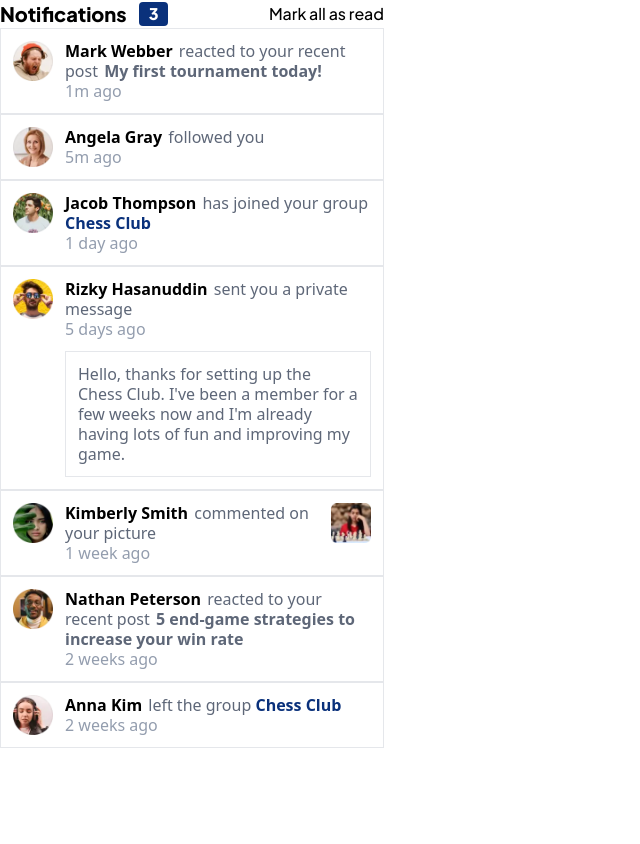
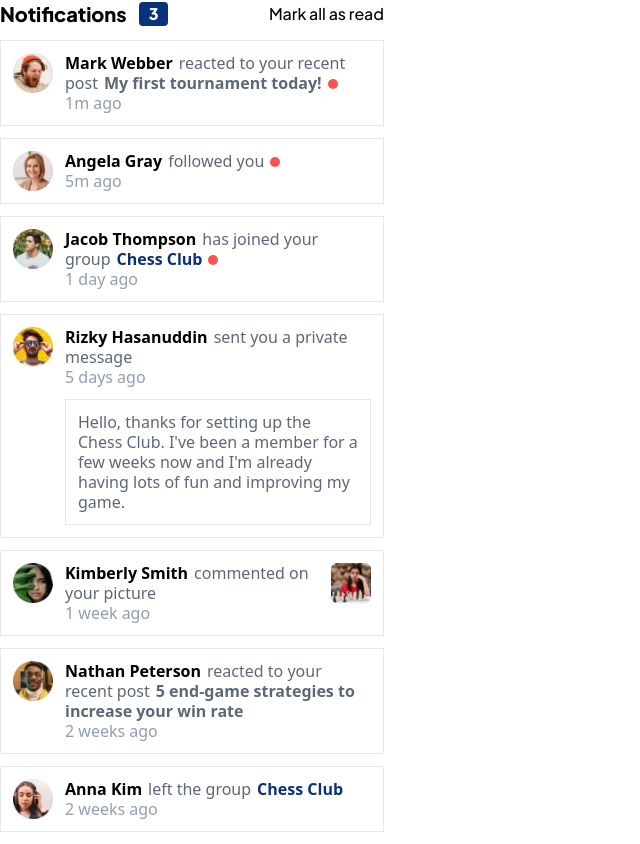
Before and after one commit to Brian-Lin-2/frontend-mentor-notifications, a React (Vite) app: page / in a window 1280 px wide. Shown: the whole page, without its empty margins (0-640 px from the left). Before the commit the page ends 800 px from the top, so only its background shows below. Built offline with nearby package versions, Linux system fonts and the light colour scheme.

Commit message:
Add unread icon and fix margin

```diff
--- a/src/App.jsx
+++ b/src/App.jsx
@@ -9,7 +9,7 @@ export default function App() {
       action: "reacted to your recent post",
       post: "My first tournament today!",
       time: "1m ago",
-      unread: 'true',
+      unread: true,
     },
     {
       type: "Follow",
@@ -17,7 +17,7 @@ export default function App() {
       profile: "/assets/images/avatar-angela-gray.webp",
       action: "followed you",
       time: "5m ago",
-      unread: 'true',
+      unread: true,
     },
     {
       type: "Group",
@@ -26,7 +26,7 @@ export default function App() {
       action: "has joined your group",
       group: "Chess Club",
       time: "1 day ago",
-      unread: 'true',
+      unread: true,
     },
     {
       type: "Message",
@@ -35,7 +35,7 @@ export default function App() {
       action: "sent you a private message",
       message: "Hello, thanks for setting up the Chess Club. I've been a member for a few weeks now and I'm already having lots of fun and improving my game.",
       time: "5 days ago",
-      unread: 'false',
+      unread: false,
     },
     {
       type: "Comment",
@@ -44,7 +44,7 @@ export default function App() {
       image: "/assets/images/image-chess.webp",
       action: "commented on your picture",
       time: "1 week ago",
-      unread: 'false',
+      unread: false,
     },
     {
       type: "Reaction",
@@ -53,7 +53,7 @@ export default function App() {
       action: "reacted to your recent post",
       post: "5 end-game strategies to increase your win rate",
       time: "2 weeks ago",
-      unread: 'false',
+      unread: false,
     },
     {
       type: "Group",
@@ -62,7 +62,7 @@ export default function App() {
       action: "left the group",
       group: "Chess Club",
       time: "2 weeks ago",
-      unread: 'false',
+      unread: false,
     },
   ]
 
--- a/src/Notification.jsx
+++ b/src/Notification.jsx
@@ -1,10 +1,16 @@
 function Reaction({ notification }) {
   return (
-    <div className="flex p-3 border items-start gap-3 leading-5">
+    <div className="flex p-3 my-3 border items-start gap-3 leading-5">
       <img className="w-10" src={notification.profile} />
 
       <div>
-        <p className="text-dark-grayish-blue"><span className="font-bold text-black pr-0.5">{notification.name}</span> {notification.action} <span className="font-bold pl-0.5">{notification.post}</span></p>
+        <p className="text-dark-grayish-blue">
+          <span className="font-bold text-black pr-1.5">{notification.name}</span>
+          {notification.action}
+          <span className="font-bold pl-1.5">{notification.post}</span>
+          {notification.unread && <div className="ml-1.5 w-2.5 h-2.5 bg-red rounded-full inline-block"></div>}
+        </p>
+
         <footer className="text-grayish-blue">{notification.time}</footer>
       </div>
     </div>
@@ -13,11 +19,16 @@ function Reaction({ notification }) {
 
 function Follow({ notification }) {
   return (
-    <div className="flex p-3 border items-start gap-3 leading-5">
+    <div className="flex p-3 my-3 border items-start gap-3 leading-5">
       <img className="w-10" src={notification.profile} />
 
       <div>
-        <p className="text-dark-grayish-blue"><span className="font-bold text-black pr-0.5">{notification.name}</span> {notification.action}</p>
+        <p className="text-dark-grayish-blue">
+          <span className="font-bold text-black pr-1.5">{notification.name}</span>
+          {notification.action}
+          {notification.unread && <div className="ml-1.5 w-2.5 h-2.5 bg-red rounded-full inline-block"></div>}
+        </p>
+
         <footer className="text-grayish-blue">{notification.time}</footer>
       </div>
     </div>
@@ -26,11 +37,17 @@ function Follow({ notification }) {
 
 function Group({ notification }) {
   return (
-    <div className="flex p-3 border items-start gap-3 leading-5">
+    <div className="flex p-3 my-3 border items-start gap-3 leading-5">
       <img className="w-10" src={notification.profile} />
 
       <div>
-        <p className="text-dark-grayish-blue"><span className="font-bold text-black pr-0.5">{notification.name}</span> {notification.action} <span className="text-blue font-bold">{notification.group}</span></p>
+        <p className="text-dark-grayish-blue">
+          <span className="font-bold text-black pr-1.5">{notification.name}</span>
+          {notification.action}
+          <span className="text-blue font-bold ml-1.5">{notification.group}</span>
+          {notification.unread && <div className="ml-1.5 w-2.5 h-2.5 bg-red rounded-full inline-block"></div>}
+        </p>
+
         <footer className="text-grayish-blue">{notification.time}</footer>
       </div>
     </div>
@@ -39,11 +56,16 @@ function Group({ notification }) {
 
 function Comment({ notification }) {
   return (
-    <div className="flex p-3 border items-start gap-3 leading-5">
+    <div className="flex p-3 my-3 border items-start gap-3 leading-5">
       <img className="w-10" src={notification.profile} />
 
       <div>
-        <p className="text-dark-grayish-blue"><span className="font-bold text-black pr-0.5">{notification.name}</span> {notification.action}</p>
+        <p className="text-dark-grayish-blue">
+          <span className="font-bold text-black pr-1.5">{notification.name}</span>
+          {notification.action}
+          {notification.unread && <div className="ml-1.5 w-2.5 h-2.5 bg-red rounded-full inline-block"></div>}
+        </p>
+
         <footer className="text-grayish-blue">{notification.time}</footer>
       </div>
 
@@ -54,11 +76,16 @@ function Comment({ notification }) {
 
 function Message({ notification }) {
   return (
-    <div className="flex p-3 border items-start gap-3 leading-5">
+    <div className="flex p-3 my-3 border items-start gap-3 leading-5">
       <img className="w-10" src={notification.profile} />
 
       <div>
-        <p className="text-dark-grayish-blue"><span className="font-bold text-black pr-0.5">{notification.name}</span> {notification.action}</p>
+        <p className="text-dark-grayish-blue">
+          <span className="font-bold text-black pr-1.5">{notification.name}</span>
+          {notification.action}
+          {notification.unread && <div className="ml-1.5 w-2.5 h-2.5 bg-red rounded-full inline-block"></div>}
+        </p>
+
         <footer className="text-grayish-blue">{notification.time}</footer>
         <p className="text-dark-grayish-blue border p-3 mt-3">{notification.message}</p>
       </div>
```
